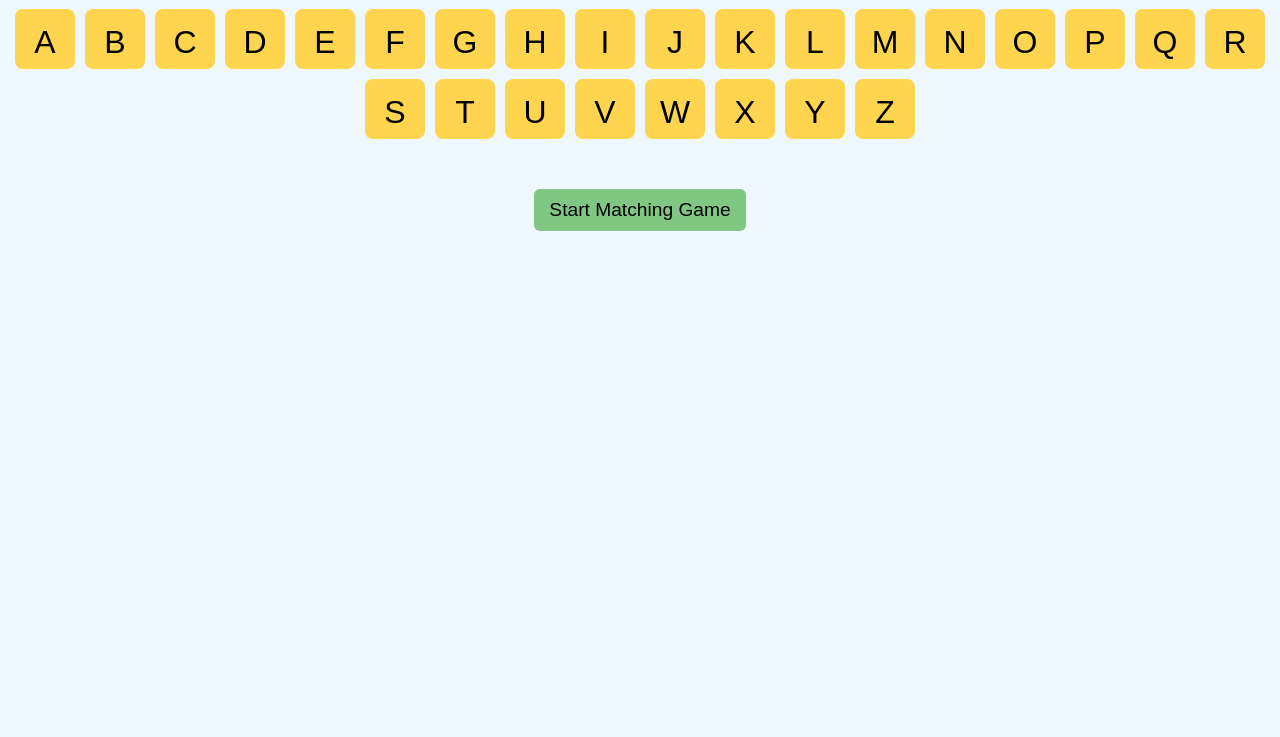
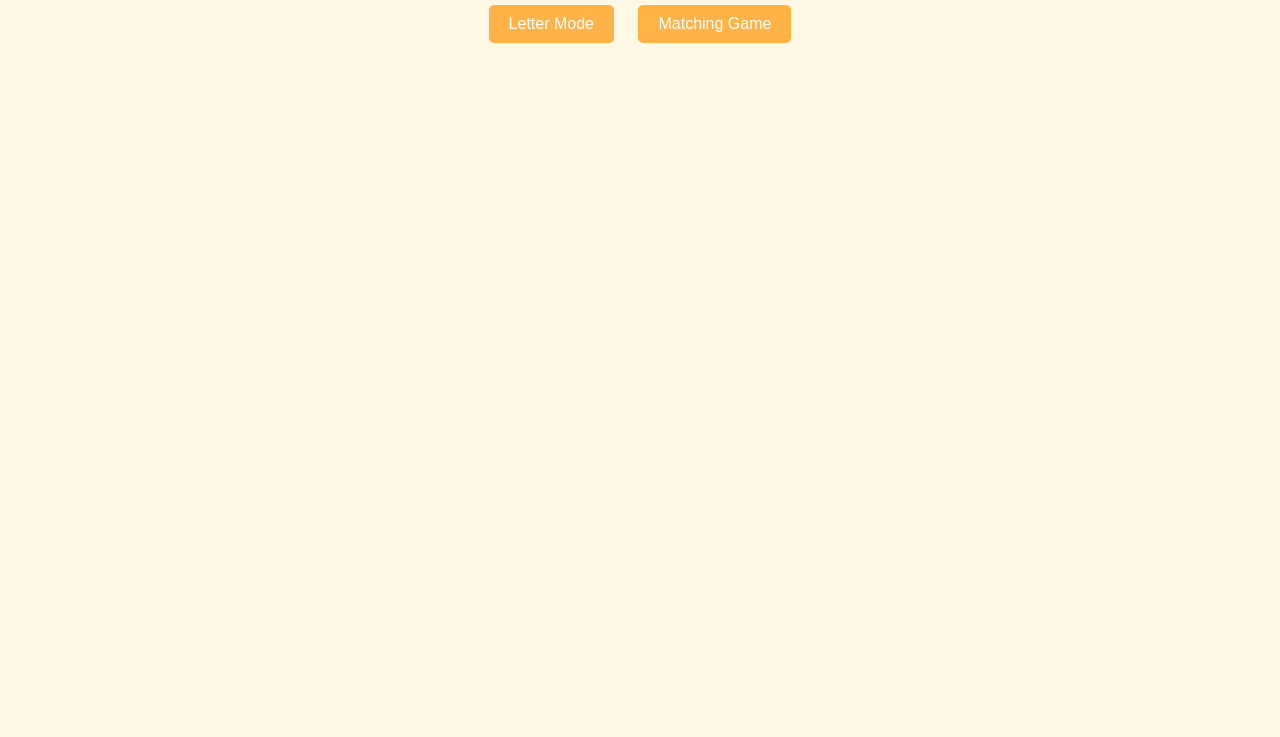
Before and after one commit to IceCold-lab/Ari-phonics-repo, a plain HTML site: page index.html in a window 1280 px wide. Shown: the part 63-800 px from the top of the page. Drawn offline with Linux system fonts and the light colour scheme.

Commit message:
Update index.html

```diff
--- a/index.html
+++ b/index.html
@@ -3,278 +3,137 @@
 <head>
 <meta charset="UTF-8">
 <meta name="viewport" content="width=device-width, initial-scale=1.0">
-<title>Alphabet Learning Game</title>
+<title>Ari's Phonics</title>
 <style>
-  body {
-    font-family: sans-serif;
-    text-align: center;
-    background: #f0f8ff;
-    margin: 0;
-    padding: 0;
-  }
-  h1 {
-    background: #4cafef;
-    color: white;
-    padding: 10px;
-    margin: 0;
-  }
-  #alphabet {
-    display: flex;
-    flex-wrap: wrap;
-    justify-content: center;
-    padding: 10px;
-  }
-  .letter-btn {
-    font-size: 2rem;
-    margin: 5px;
-    padding: 15px;
-    background: #ffd54f;
-    border: none;
-    border-radius: 8px;
-    cursor: pointer;
-    width: 60px;
-    height: 60px;
-  }
-  .letter-btn:hover {
-    background: #ffca28;
-  }
-  #word-display {
-    font-size: 2rem;
-    margin-top: 15px;
-  }
-  #img-display img {
-    margin-top: 10px;
-    width: 120px;
-    height: 120px;
-    border-radius: 10px;
-    border: 2px solid #ccc;
-  }
-  #game-area {
-    margin-top: 20px;
-  }
-  .card {
-    display: inline-block;
-    width: 100px;
-    height: 140px;
-    background: white;
-    border-radius: 8px;
-    border: 2px solid #ccc;
-    margin: 5px;
-    vertical-align: top;
-    cursor: pointer;
-    overflow: hidden;
-    font-size: 1.2rem;
-  }
-  .card img {
-    width: 100%;
-    height: 100px;
-    object-fit: cover;
-  }
-  .card.matched {
-    background: lightgreen;
-    cursor: default;
-  }
-  #start-game {
-    margin-top: 20px;
-    padding: 10px 15px;
-    font-size: 1.2rem;
-    background: #81c784;
-    border: none;
-    border-radius: 6px;
-    cursor: pointer;
-  }
+  body { font-family: sans-serif; text-align: center; background: #fef8e4; margin: 0; }
+  h1 { background: #ffb347; color: white; padding: 10px; margin: 0; }
+  #game { display: flex; flex-wrap: wrap; justify-content: center; margin: 10px; }
+  .card { width: 120px; height: 150px; margin: 10px; background: white; border-radius: 10px;
+          box-shadow: 0 4px 6px rgba(0,0,0,0.1); display: flex; flex-direction: column;
+          justify-content: center; align-items: center; cursor: pointer; }
+  .card img { width: 100px; height: 100px; object-fit: contain; }
+  .card p { margin: 5px 0; font-weight: bold; }
+  button { padding: 10px 20px; margin: 10px; background: #ffb347; color: white;
+           border: none; border-radius: 5px; font-size: 16px; cursor: pointer; }
+  button:hover { background: #ffa500; }
 </style>
 </head>
 <body>
 
-<h1>Alphabet Learning Game</h1>
+<h1>🔤 Ari's Phonics</h1>
+<button onclick="startLetterMode()">Letter Mode</button>
+<button onclick="startMatchingGame()">Matching Game</button>
 
-<div id="alphabet"></div>
-<div id="word-display"></div>
-<div id="img-display"></div>
-<button id="start-game">Start Matching Game</button>
-<div id="game-area"></div>
+<div id="game"></div>
 
 <script>
 const data = {
-  A: [
-    { word: "apple", img: "https://placehold.co/120x120?text=Apple" },
-    { word: "ant", img: "https://placehold.co/120x120?text=Ant" }
-  ],
-  B: [
-    { word: "ball", img: "https://placehold.co/120x120?text=Ball" },
-    { word: "bat", img: "https://placehold.co/120x120?text=Bat" }
-  ],
-  C: [
-    { word: "cat", img: "https://placehold.co/120x120?text=Cat" },
-    { word: "cup", img: "https://placehold.co/120x120?text=Cup" }
-  ],
-  D: [
-    { word: "dog", img: "https://placehold.co/120x120?text=Dog" },
-    { word: "drum", img: "https://placehold.co/120x120?text=Drum" }
-  ],
-  E: [
-    { word: "egg", img: "https://placehold.co/120x120?text=Egg" },
-    { word: "elk", img: "https://placehold.co/120x120?text=Elk" }
-  ],
-  F: [
-    { word: "fish", img: "https://placehold.co/120x120?text=Fish" },
-    { word: "fan", img: "https://placehold.co/120x120?text=Fan" }
-  ],
-  G: [
-    { word: "goat", img: "https://placehold.co/120x120?text=Goat" },
-    { word: "gum", img: "https://placehold.co/120x120?text=Gum" }
-  ],
-  H: [
-    { word: "hat", img: "https://placehold.co/120x120?text=Hat" },
-    { word: "hen", img: "https://placehold.co/120x120?text=Hen" }
-  ],
-  I: [
-    { word: "igloo", img: "https://placehold.co/120x120?text=Igloo" },
-    { word: "ink", img: "https://placehold.co/120x120?text=Ink" }
-  ],
-  J: [
-    { word: "jam", img: "https://placehold.co/120x120?text=Jam" },
-    { word: "jug", img: "https://placehold.co/120x120?text=Jug" }
-  ],
-  K: [
-    { word: "kite", img: "https://placehold.co/120x120?text=Kite" },
-    { word: "key", img: "https://placehold.co/120x120?text=Key" }
-  ],
-  L: [
-    { word: "lion", img: "https://placehold.co/120x120?text=Lion" },
-    { word: "log", img: "https://placehold.co/120x120?text=Log" }
-  ],
-  M: [
-    { word: "man", img: "https://placehold.co/120x120?text=Man" },
-    { word: "moon", img: "https://placehold.co/120x120?text=Moon" }
-  ],
-  N: [
-    { word: "net", img: "https://placehold.co/120x120?text=Net" },
-    { word: "nut", img: "https://placehold.co/120x120?text=Nut" }
-  ],
-  O: [
-    { word: "octopus", img: "https://placehold.co/120x120?text=Octopus" },
-    { word: "owl", img: "https://placehold.co/120x120?text=Owl" }
-  ],
-  P: [
-    { word: "pig", img: "https://placehold.co/120x120?text=Pig" },
-    { word: "pen", img: "https://placehold.co/120x120?text=Pen" }
-  ],
-  Q: [
-    { word: "queen", img: "https://placehold.co/120x120?text=Queen" },
-    { word: "quilt", img: "https://placehold.co/120x120?text=Quilt" }
-  ],
-  R: [
-    { word: "rat", img: "https://placehold.co/120x120?text=Rat" },
-    { word: "ring", img: "https://placehold.co/120x120?text=Ring" }
-  ],
-  S: [
-    { word: "sun", img: "https://placehold.co/120x120?text=Sun" },
-    { word: "sock", img: "https://placehold.co/120x120?text=Sock" }
-  ],
-  T: [
-    { word: "top", img: "https://placehold.co/120x120?text=Top" },
-    { word: "tent", img: "https://placehold.co/120x120?text=Tent" }
-  ],
-  U: [
-    { word: "umbrella", img: "https://placehold.co/120x120?text=Umbrella" },
-    { word: "urn", img: "https://placehold.co/120x120?text=Urn" }
-  ],
-  V: [
-    { word: "van", img: "https://placehold.co/120x120?text=Van" },
-    { word: "vase", img: "https://placehold.co/120x120?text=Vase" }
-  ],
-  W: [
-    { word: "wig", img: "https://placehold.co/120x120?text=Wig" },
-    { word: "web", img: "https://placehold.co/120x120?text=Web" }
-  ],
-  X: [
-    { word: "x-ray", img: "https://placehold.co/120x120?text=X-ray" },
-    { word: "xylophone", img: "https://placehold.co/120x120?text=Xylophone" }
-  ],
-  Y: [
-    { word: "yak", img: "https://placehold.co/120x120?text=Yak" },
-    { word: "yarn", img: "https://placehold.co/120x120?text=Yarn" }
-  ],
-  Z: [
-    { word: "zebra", img: "https://placehold.co/120x120?text=Zebra" },
-    { word: "zip", img: "https://placehold.co/120x120?text=Zip" }
-  ]
+  A: [{ word: "apple", img: "https://placehold.co/120x120?text=Apple" }, { word: "ant", img: "https://placehold.co/120x120?text=Ant" }],
+  B: [{ word: "ball", img: "https://placehold.co/120x120?text=Ball" }, { word: "bat", img: "https://placehold.co/120x120?text=Bat" }],
+  C: [{ word: "cat", img: "https://placehold.co/120x120?text=Cat" }, { word: "car", img: "https://placehold.co/120x120?text=Car" }],
+  D: [{ word: "dog", img: "https://placehold.co/120x120?text=Dog" }, { word: "duck", img: "https://placehold.co/120x120?text=Duck" }],
+  E: [{ word: "egg", img: "https://placehold.co/120x120?text=Egg" }, { word: "elephant", img: "https://placehold.co/120x120?text=Elephant" }],
+  F: [{ word: "fish", img: "https://placehold.co/120x120?text=Fish" }, { word: "frog", img: "https://placehold.co/120x120?text=Frog" }],
+  G: [{ word: "goat", img: "https://placehold.co/120x120?text=Goat" }, { word: "grape", img: "https://placehold.co/120x120?text=Grape" }],
+  H: [{ word: "hat", img: "https://placehold.co/120x120?text=Hat" }, { word: "hen", img: "https://placehold.co/120x120?text=Hen" }],
+  I: [{ word: "igloo", img: "https://placehold.co/120x120?text=Igloo" }, { word: "ink", img: "https://placehold.co/120x120?text=Ink" }],
+  J: [{ word: "jam", img: "https://placehold.co/120x120?text=Jam" }, { word: "jug", img: "https://placehold.co/120x120?text=Jug" }],
+  K: [{ word: "kite", img: "https://placehold.co/120x120?text=Kite" }, { word: "key", img: "https://placehold.co/120x120?text=Key" }],
+  L: [{ word: "lion", img: "https://placehold.co/120x120?text=Lion" }, { word: "log", img: "https://placehold.co/120x120?text=Log" }],
+  M: [{ word: "man", img: "https://placehold.co/120x120?text=Man" }, { word: "moon", img: "https://placehold.co/120x120?text=Moon" }],
+  N: [{ word: "net", img: "https://placehold.co/120x120?text=Net" }, { word: "nut", img: "https://placehold.co/120x120?text=Nut" }],
+  O: [{ word: "octopus", img: "https://placehold.co/120x120?text=Octopus" }, { word: "owl", img: "https://placehold.co/120x120?text=Owl" }],
+  P: [{ word: "pig", img: "https://placehold.co/120x120?text=Pig" }, { word: "pen", img: "https://placehold.co/120x120?text=Pen" }],
+  Q: [{ word: "queen", img: "https://placehold.co/120x120?text=Queen" }, { word: "quilt", img: "https://placehold.co/120x120?text=Quilt" }],
+  R: [{ word: "rat", img: "https://placehold.co/120x120?text=Rat" }, { word: "ring", img: "https://placehold.co/120x120?text=Ring" }],
+  S: [{ word: "sun", img: "https://placehold.co/120x120?text=Sun" }, { word: "sock", img: "https://placehold.co/120x120?text=Sock" }],
+  T: [{ word: "top", img: "https://placehold.co/120x120?text=Top" }, { word: "tent", img: "https://placehold.co/120x120?text=Tent" }],
+  U: [{ word: "umbrella", img: "https://placehold.co/120x120?text=Umbrella" }, { word: "urn", img: "https://placehold.co/120x120?text=Urn" }],
+  V: [{ word: "van", img: "https://placehold.co/120x120?text=Van" }, { word: "vase", img: "https://placehold.co/120x120?text=Vase" }],
+  W: [{ word: "wig", img: "https://placehold.co/120x120?text=Wig" }, { word: "web", img: "https://placehold.co/120x120?text=Web" }],
+  X: [{ word: "x-ray", img: "https://placehold.co/120x120?text=X-ray" }, { word: "xylophone", img: "https://placehold.co/120x120?text=Xylophone" }],
+  Y: [{ word: "yak", img: "https://placehold.co/120x120?text=Yak" }, { word: "yarn", img: "https://placehold.co/120x120?text=Yarn" }],
+  Z: [{ word: "zebra", img: "https://placehold.co/120x120?text=Zebra" }, { word: "zip", img: "https://placehold.co/120x120?text=Zip" }]
 };
 
-// Speak helper
 function speak(text) {
-  const utterance = new SpeechSynthesisUtterance(text);
-  speechSynthesis.speak(utterance);
+  const utter = new SpeechSynthesisUtterance(text);
+  utter.lang = "en-AU";
+  speechSynthesis.speak(utter);
 }
 
-// Create alphabet buttons
-const alphabetDiv = document.getElementById('alphabet');
-Object.keys(data).forEach(letter => {
-  const btn = document.createElement('button');
-  btn.textContent = letter;
-  btn.className = 'letter-btn';
-  btn.addEventListener('click', () => {
-    const choice = data[letter][Math.floor(Math.random() * data[letter].length)];
-    document.getElementById('word-display').textContent = choice.word;
-    document.getElementById('img-display').innerHTML = `<img src="${choice.img}" alt="${choice.word}">`;
-    speak(`${letter}, ${choice.word}`);
+function startLetterMode() {
+  const container = document.getElementById("game");
+  container.innerHTML = "";
+  Object.keys(data).forEach(letter => {
+    data[letter].forEach(item => {
+      const card = document.createElement("div");
+      card.className = "card";
+      card.innerHTML = `<img src="${item.img}" alt="${item.word}"><p>${letter}</p>`;
+      card.onclick = () => {
+        speak(`${letter}, ${item.word}`);
+        alert(`${letter} is for ${item.word}`);
+      };
+      container.appendChild(card);
+    });
   });
-  alphabetDiv.appendChild(btn);
-});
+}
 
-// Matching Game
-document.getElementById('start-game').addEventListener('click', () => {
-  const gameArea = document.getElementById('game-area');
-  gameArea.innerHTML = '';
-  let items = [];
+function startMatchingGame() {
+  const container = document.getElementById("game");
+  container.innerHTML = "";
 
-  // pick 4 random letters for game
-  const letters = Object.keys(data).sort(() => 0.5 - Math.random()).slice(0, 4);
-
-  letters.forEach(letter => {
-    const choice = data[letter][0];
-    items.push({ type: 'letter', value: letter });
-    items.push({ type: 'word', value: choice.word, img: choice.img, match: letter });
+  // Flatten data into one array
+  let allItems = [];
+  Object.keys(data).forEach(letter => {
+    data[letter].forEach(item => allItems.push({ letter, ...item }));
   });
 
-  // shuffle
-  items = items.sort(() => 0.5 - Math.random());
+  // Randomly choose 6 pairs
+  const chosen = [];
+  while (chosen.length < 6) {
+    const r = allItems[Math.floor(Math.random() * allItems.length)];
+    if (!chosen.find(c => c.word === r.word)) chosen.push(r);
+  }
 
-  let firstPick = null;
-  let matchedCount = 0;
+  // Create cards: half words, half images
+  let cards = [];
+  chosen.forEach(item => {
+    cards.push({ type: "word", content: item.word, letter: item.letter });
+    cards.push({ type: "img", content: item.img, letter: item.letter, word: item.word });
+  });
 
-  items.forEach(item => {
-    const card = document.createElement('div');
-    card.className = 'card';
-    if (item.type === 'letter') {
-      card.textContent = item.value;
-    } else {
-      card.innerHTML = `<img src="${item.img}"><div>${item.value}</div>`;
-    }
-    card.addEventListener('click', () => {
-      if (card.classList.contains('matched')) return;
-      if (!firstPick) {
-        firstPick = { card, item };
+  // Shuffle cards
+  cards.sort(() => Math.random() - 0.5);
+
+  let firstCard = null;
+
+  cards.forEach(cardData => {
+    const card = document.createElement("div");
+    card.className = "card";
+    card.innerHTML = cardData.type === "img"
+      ? `<img src="${cardData.content}" alt="${cardData.word}">`
+      : `<p>${cardData.content}</p>`;
+    card.onclick = () => {
+      if (!firstCard) {
+        firstCard = { el: card, data: cardData };
+        card.style.background = "#d0f0c0";
+        speak(cardData.type === "img" ? cardData.word : cardData.content);
       } else {
-        if (
-          (firstPick.item.type === 'letter' && item.type === 'word' && firstPick.item.value === item.match) ||
-          (firstPick.item.type === 'word' && item.type === 'letter' && firstPick.item.match === item.value)
-        ) {
-          firstPick.card.classList.add('matched');
-          card.classList.add('matched');
-          matchedCount++;
-          if (matchedCount === letters.length) {
-            alert('Well done!');
-          }
+        if ((firstCard.data.type === "word" && cardData.type === "img" && firstCard.data.content === cardData.word) ||
+            (firstCard.data.type === "img" && cardData.type === "word" && firstCard.data.word === cardData.content)) {
+          card.style.background = "#d0f0c0";
+          firstCard = null;
+        } else {
+          alert("Try again!");
+          firstCard.el.style.background = "white";
+          firstCard = null;
         }
-        firstPick = null;
       }
-    });
-    gameArea.appendChild(card);
+    };
+    container.appendChild(card);
   });
-});
+}
 </script>
 
 </body>
```
